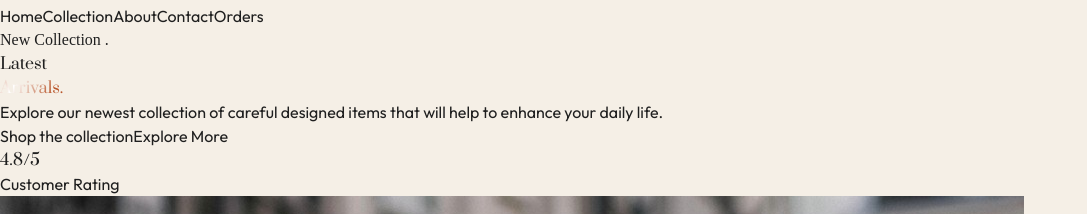
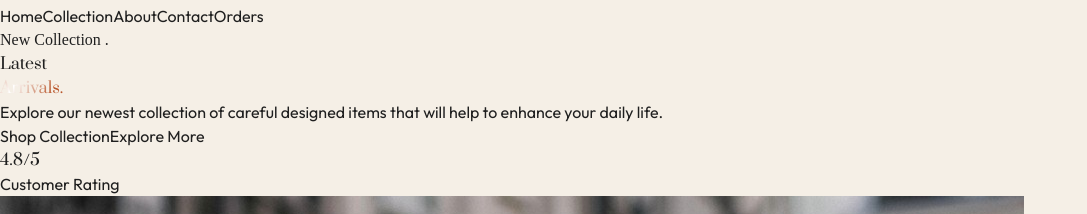
Before and after one commit to dr-muneeb-ai/GURAV, a React (Vite) app in the folder frontend/: page / in a window 1280 px wide. Shown: the part 840-1054 px from the top of the page, without its empty margins (0-1087 px from the left). Built offline with nearby package versions, Linux system fonts and the light colour scheme; no server answers.

Commit message:
Updated project

```diff
--- a/frontend/src/components/Hero.jsx
+++ b/frontend/src/components/Hero.jsx
@@ -32,7 +32,7 @@ const Hero = () => {
       <div className="flex flex-col lg:flex-row min-h-fit lg:min-h-[650px]">
 
         {/* LEFT CONTENT */}
-        <div className="w-full lg:w-1/2 flex items-center px-8 sm:px-12 lg:px-16 xl:px-20 py-16">
+        <div className="w-full lg:w-1/2 flex items-center px-5 sm:px-12 lg:px-16 xl:px-20 py-10 sm:py-16">
           <div className="max-w-xl">
 
             {/* Small Label */}
@@ -70,21 +70,21 @@ const Hero = () => {
             </p>
 
             {/* Buttons */}
-            <div className="flex flex-nowrap gap-3 sm:gap-4 mt-8">
+            <div className="flex flex-nowrap gap-2.5 sm:gap-4 mt-6 sm:mt-8">
 
               {/* Shop Collection */}
               <button
                 onClick={() => navigate("/collection")}
-                className="bg-[#1d1d1b] text-white px-5 sm:px-8 py-3.5 sm:py-4 rounded-full text-sm font-semibold hover:bg-[#b9572c] transition-all duration-300 whitespace-nowrap"
+                className="bg-[#1d1d1b] text-white px-4 sm:px-8 py-3 sm:py-4 rounded-full text-xs sm:text-sm font-semibold hover:bg-[#b9572c] transition-all duration-300 whitespace-nowrap"
               >
-                Shop the collection
+                Shop Collection
               </button>
 
 
               {/* Explore More */}
               <button
                 onClick={scrollToProducts}
-                  className="border border-[#b9572c] text-[#1d1d1b] px-5 sm:px-8 py-3.5 sm:py-4 rounded-full text-sm font-semibold transition-all duration-300 hover:bg-[#b9572c] hover:text-white hover:shadow-[0_0_20px_rgba(0,0,0,0.6)] hover:scale-105 whitespace-nowrap"
+                  className="border border-[#b9572c] text-[#1d1d1b] px-4 sm:px-8 py-3 sm:py-4 rounded-full text-xs sm:text-sm font-semibold transition-all duration-300 hover:bg-[#b9572c] hover:text-white hover:shadow-[0_0_20px_rgba(0,0,0,0.6)] hover:scale-105 whitespace-nowrap"
 
               >
                 Explore More
@@ -93,7 +93,7 @@ const Hero = () => {
             </div>
 
             {/* Rating */}
-            <div className="flex gap-8 sm:gap-12 mt-10 ">
+            <div className="flex gap-8 sm:gap-12 mt-7 sm:mt-10 ">
               <div>
                 <h3
                   className="text-2xl sm:text-3xl text-[#1d1d1b]"
@@ -111,8 +111,8 @@ const Hero = () => {
           </div>
         </div>
 	{/*Right imGE*/}
-	<div className="w-full lg:w-[54%] flex justify-center lg:justify-end items-center p-6">
-	  <div className="hero-image w-full max-w-[650px] h-[420px] sm:h-[500px] lg:h-[600px] overflow-hidden rounded-3xl border-2 border-transparent shadow-2xl">
+	<div className="w-full lg:w-[54%] flex justify-center lg:justify-end items-center px-5 pb-10 pt-2 sm:p-6">
+	  <div className="hero-image w-full max-w-[650px] h-[340px] sm:h-[500px] lg:h-[600px] overflow-hidden rounded-2xl sm:rounded-3xl border-2 border-transparent shadow-2xl">
 
 	    <Swiper
 	      modules={[Autoplay]}
```
Also changed, not shown: 1 other file (tests, documents, lock files or other folders).
